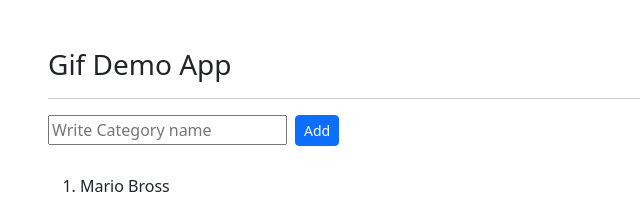
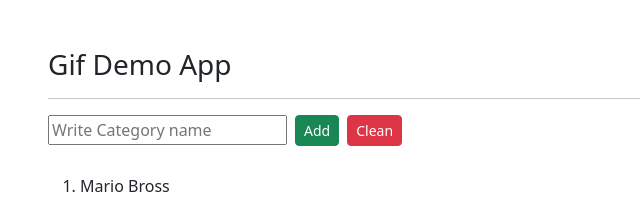
Before and after one commit to ReynaCansecoH-19350287/Gif-Demo-App-A, a React (Vite) app: page / in a window 1280 px wide. Shown: the top 202 px of the page, without its empty margins (0-640 px from the left). Built offline with nearby package versions, Linux system fonts and the light colour scheme; no server answers.

Commit message:
Agregar el Boton de Eliminar la lista y Mensaje cuando la lista esta vacia en Gif-Demo-App

```diff
--- a/src/App.jsx
+++ b/src/App.jsx
@@ -18,6 +18,14 @@
       categories={categories}
       setCategories={setCategories}
       />
+      {
+        categories.length === 0 && (
+          <div className='text-center'>
+            <h3>Your list is empty</h3>
+            Add a new category to get started.
+          </div>
+        )
+      }
     </div>
   )
 }
--- a/src/components/Categories/CategoryInput.jsx
+++ b/src/components/Categories/CategoryInput.jsx
@@ -3,13 +3,17 @@
 const CategoryInput = ({categories = [], setCategories}) => {
     const [inputValue, setInputValue] = useState("")
 
-    const handleInputChange = ({target}) => {
+    const handleInputChange = ({target}) =>{
         setInputValue(target.value)
     }
 
     const handleAddCategoryButton = () => {
         setCategories([inputValue, ...categories])
         setInputValue("")
+    }
+
+    const handleClearList = () => {
+        setCategories([])
     }
 
     return (
@@ -22,10 +26,17 @@
             />
             <button
             onClick={(e)=> handleAddCategoryButton(e)}
-            className="btn btn-primary btn-sm ms-2 mb-1"
+            className="btn btn-success btn-sm ms-2 mb-1"
             type="button"
             >
                 Add
+            </button>
+            <button
+            onClick={(e)=> handleClearList(e)}
+            className="btn btn-danger btn-sm ms-2 mb-1"
+            type="button"
+            >
+                Clean
             </button>
         </div>
     )
```
